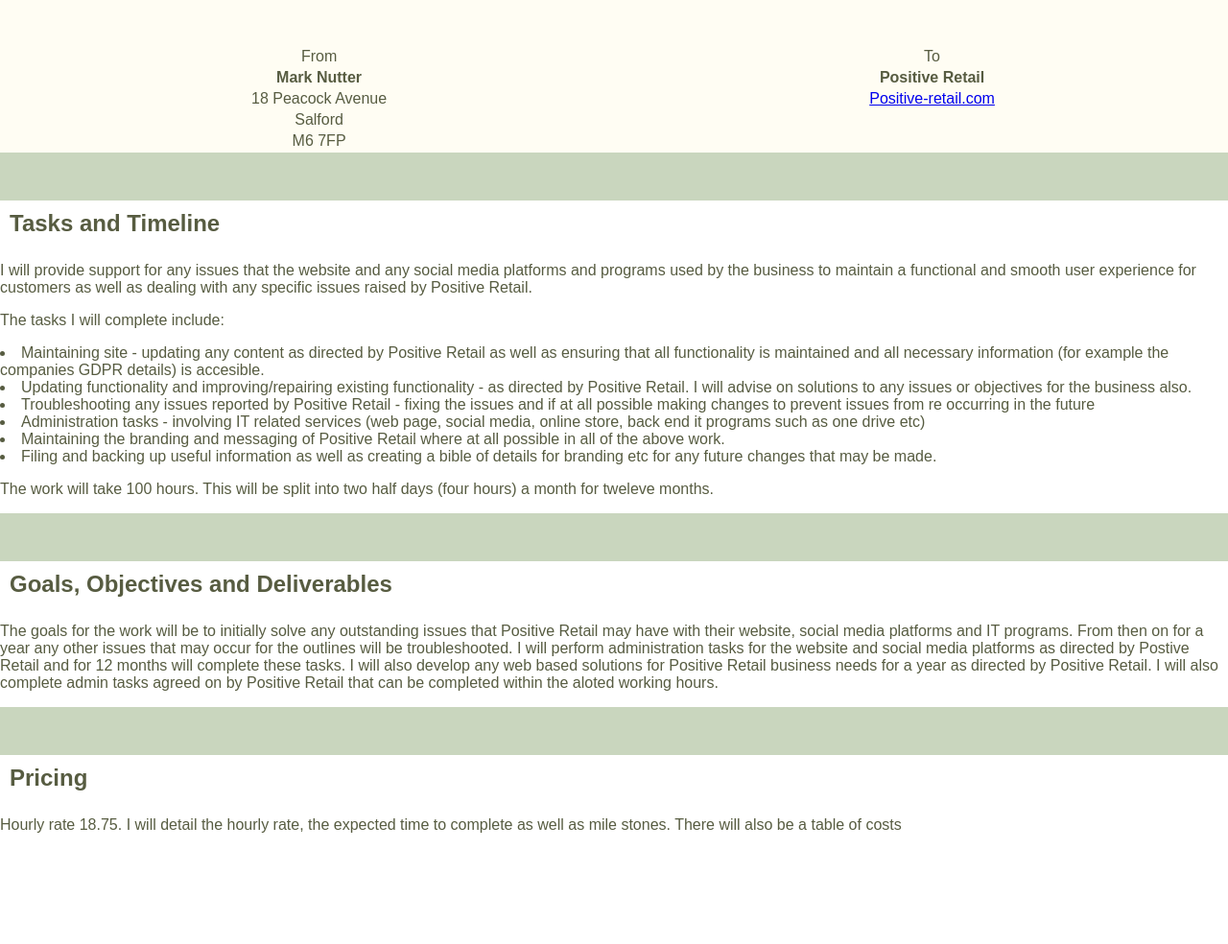
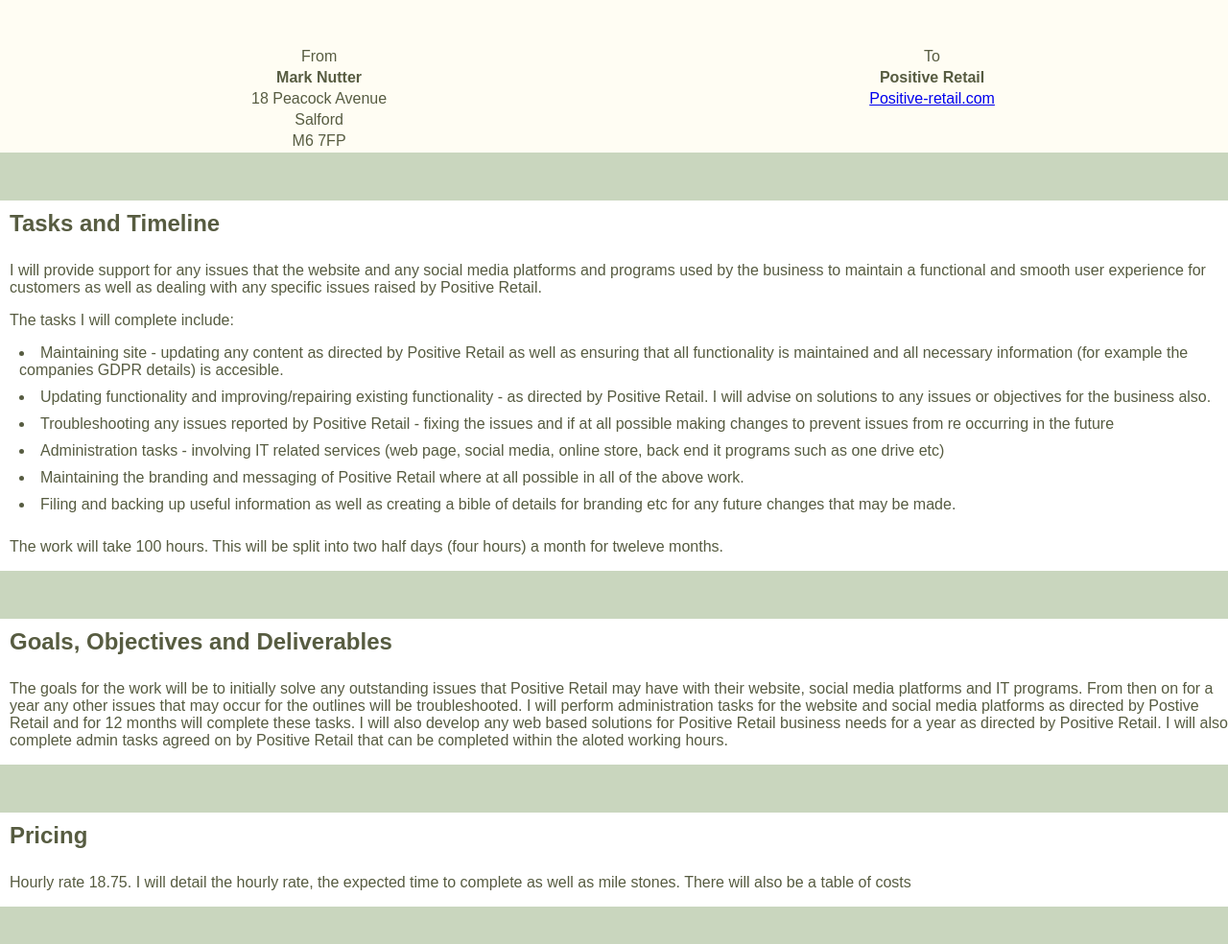
Before and after one commit to Nutbot2000/Web-Development, a plain HTML site: page index.html in a window 1280 px wide. Shown: the part 108-1092 px from the top of the page at 96% size. Before the commit the page ends 993 px from the top, so only its background shows below. Drawn offline with Linux system fonts and the light colour scheme.

Commit message:
Add files via upload

```diff
--- a/CSS/styles.css
+++ b/CSS/styles.css
@@ -33,6 +33,7 @@
   color: #575c41;
   font-family: sans-serif;
   border-top: 50px solid #c9d6be;
+  border-bottom: 50px solid #c9d6be;
 }
 
 body {
@@ -54,3 +55,12 @@ h2 {
   width: 100%;
   margin-top: 50px;
 }
+
+p {
+  padding-left: 10px;
+}
+
+li {
+  padding-left: 20px;
+  padding-bottom: 10px;
+}
```
